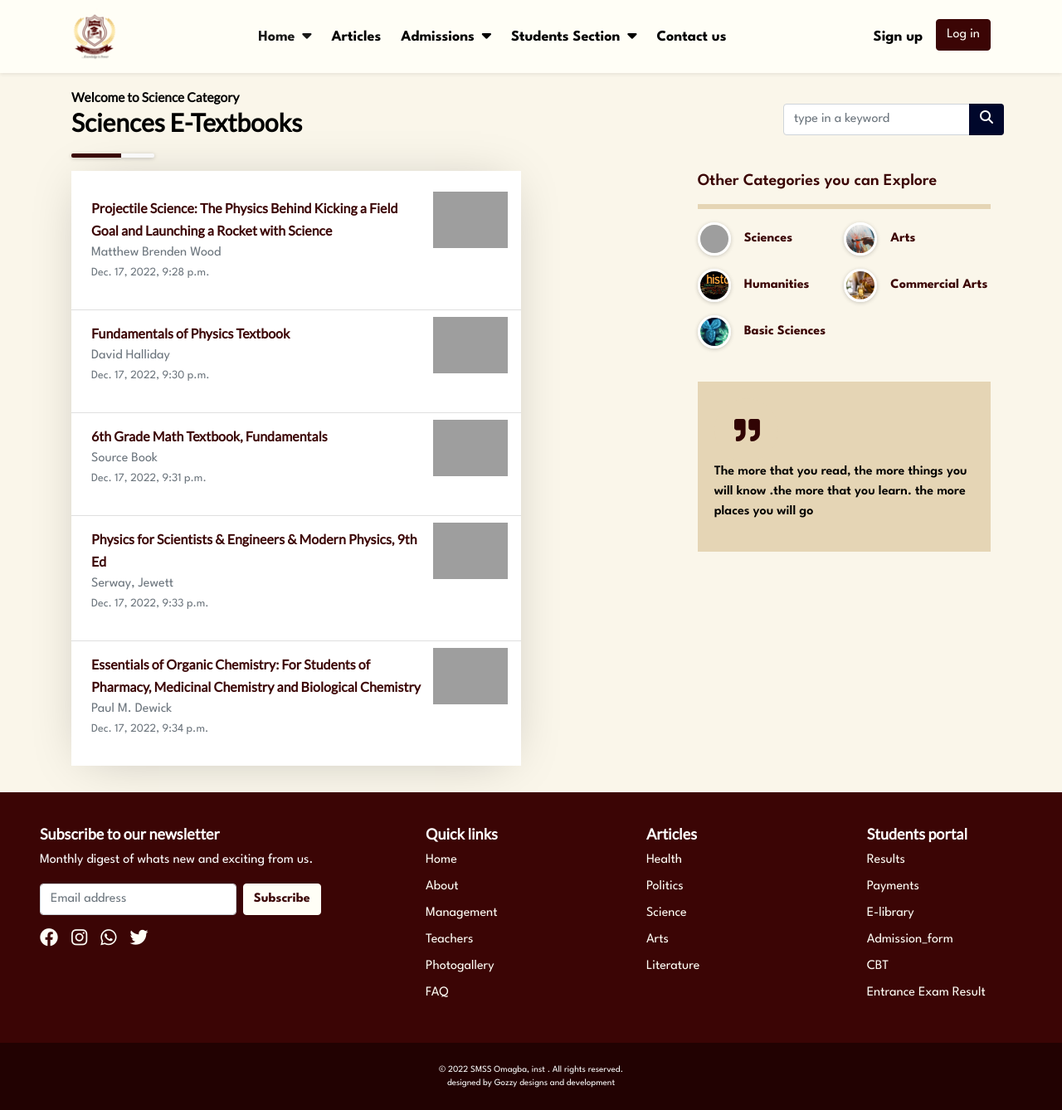
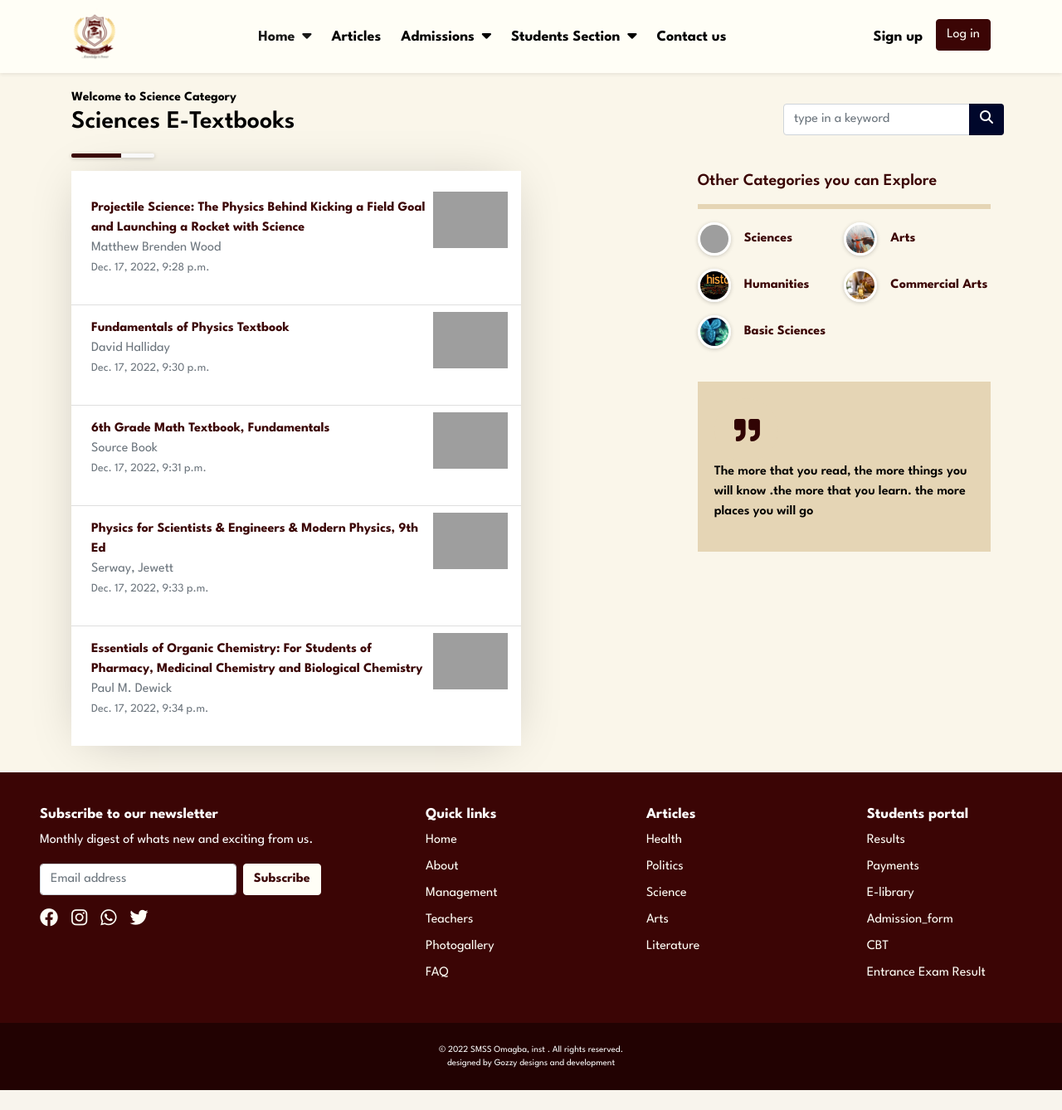
Before and after one commit to Agoziem/smsswebapp, a Django app: page /Elibrary/1/ in a window 1280 px wide. Shown: the whole page at 83% size. After the commit the page ends 1314 px from the top, so only its background shows below. Run offline with Django 3.2, Linux system fonts and the light colour scheme; data comes from the database, SQL or seed files in the repository; some libraries are stand-ins or nearby versions; some web fonts are replaced; grey boxes are pictures that could not be loaded.

Commit message:
'changes'

```diff
--- a/assets/css/Home.css
+++ b/assets/css/Home.css
@@ -18,7 +18,7 @@
     --btn-cream-color: #fffef6;
     --btn-orange-color: rgb(250, 178, 44);
     --btn-dark-cream-color: #E5D5B5;
-    --main-font-family: "Century Gothic","Lato","League Spartan", sans-serif;
+    --main-font-family: "Century Gothic","League Spartan", sans-serif;
     --secondary-font-family: "League Spartan", sans-serif;
     --display1-text-size: 60px;
     --display1-text-sm-size: 30px;
```
